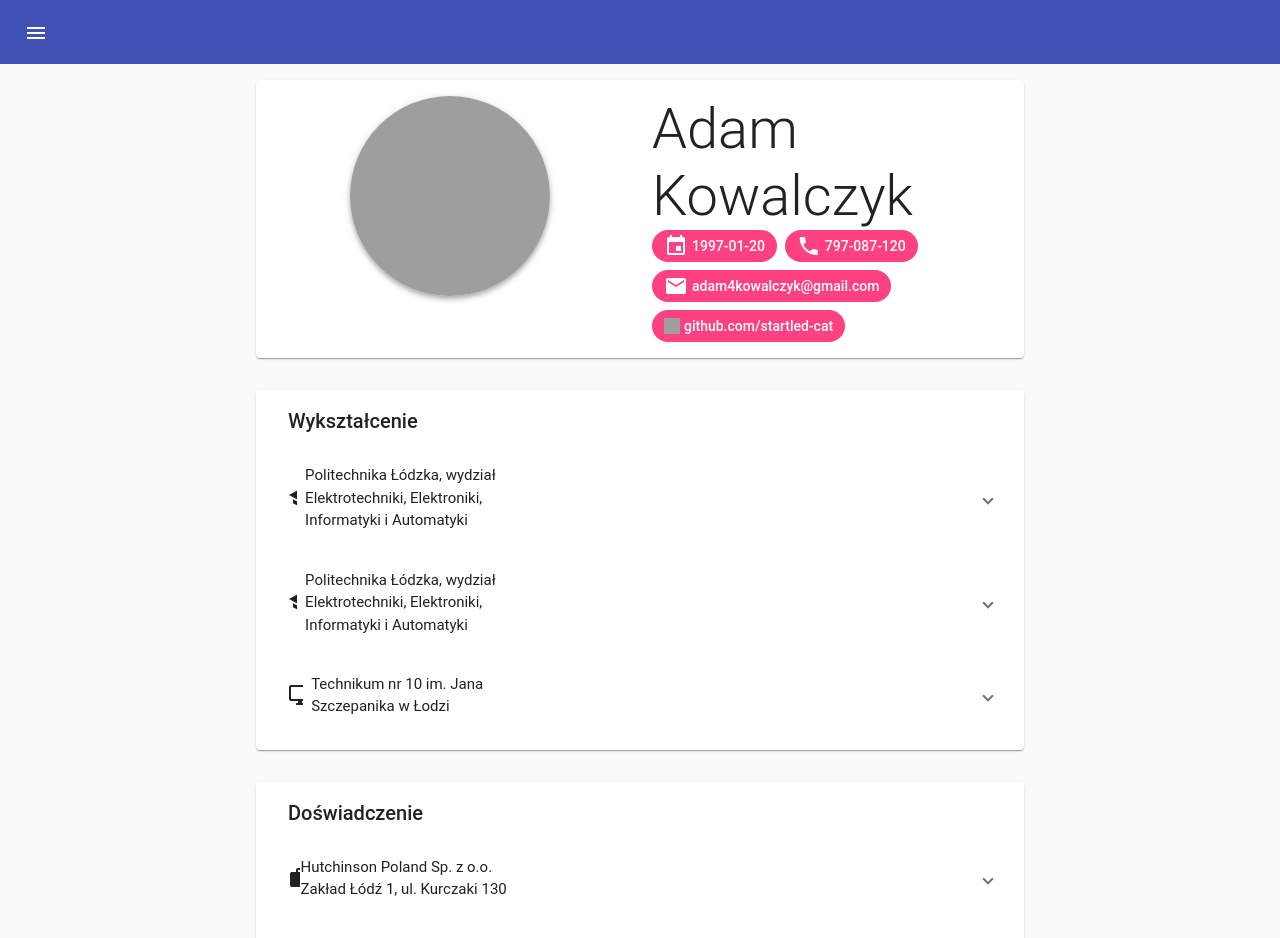
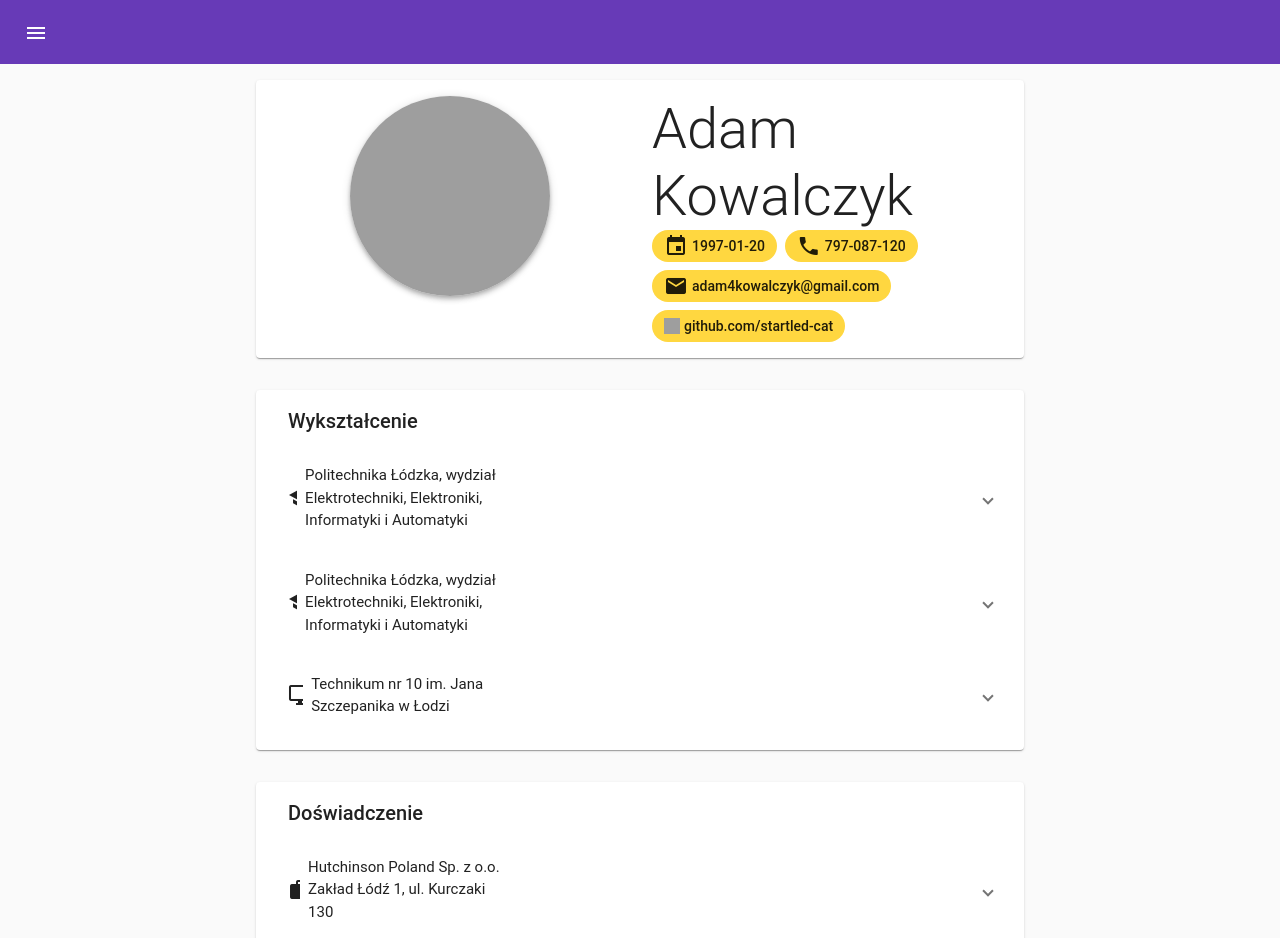
Before and after one commit to startled-cat/cv, an Angular app: page / in a window 1280 px wide. Shown: the top 938 px of the page. Built offline with nearby package versions, Linux system fonts and the light colour scheme; grey boxes are pictures that could not be loaded.

Commit message:
3 files modified, 1 deleted

```diff
--- a/src/app/main-content.css
+++ b/src/app/main-content.css
@@ -70,9 +70,16 @@ a {
 .chip-nonclickable:hover::after {
   opacity: 0 !important;
 }
-.github-icon {
-  background-image: url('https://i.ibb.co/pbr8b64/Git-Hub-Mark-Light-32px.png');
+
+.github-icon-dark,
+.github-icon-light {
   background-size: cover;
   width: 1rem;
   height: 1rem;
 }
+.github-icon-dark {
+  background-image: url('https://i.ibb.co/34z1pSd/Git-Hub-Mark-32px.png');
+}
+.github-icon-light {
+  background-image: url('https://i.ibb.co/pbr8b64/Git-Hub-Mark-Light-32px.png');
+}
--- a/src/app/main-content.html
+++ b/src/app/main-content.html
@@ -64,7 +64,7 @@
             </a>
             <a href="http://github.com/startled-cat">
               <mat-chip color="accent" class="chip-clickable" selected>
-                <div class="github-icon me-1"></div> github.com/startled-cat
+                <div class="github-icon-dark me-1"></div> github.com/startled-cat
               </mat-chip>
             </a>
           </mat-chip-list>
@@ -118,7 +118,7 @@
           <mat-expansion-panel [hideToggle]="hideExpansionToggles">
             <mat-expansion-panel-header>
               <mat-panel-title>
-                <mat-icon>work</mat-icon>{{job.name}}
+                <mat-icon class="me-2">work</mat-icon>{{job.name}}
               </mat-panel-title>
               <mat-panel-description>
 
@@ -161,7 +161,7 @@
           <mat-expansion-panel [hideToggle]="hideExpansionToggles">
             <mat-expansion-panel-header>
               <mat-panel-title>
-                <mat-icon>article</mat-icon>{{achv.name}}
+                <mat-icon class="me-2">article</mat-icon>{{achv.name}}
               </mat-panel-title>
               <mat-panel-description>
 
--- a/src/styles.scss
+++ b/src/styles.scss
@@ -1,4 +1,8 @@
-@import '~@angular/material/prebuilt-themes/indigo-pink.css';
+@import '~@angular/material/prebuilt-themes/deeppurple-amber.css';
+
+//@use '~@angular/material' as mat;
+// @include mat.core();
+// $my-palette: mat.$indigo-palette;
 
 body {
   font-family: Roboto, Arial, sans-serif;
```
Also changed, not shown: src/img/GitHub-Mark-Light-32px.png (deleted).
